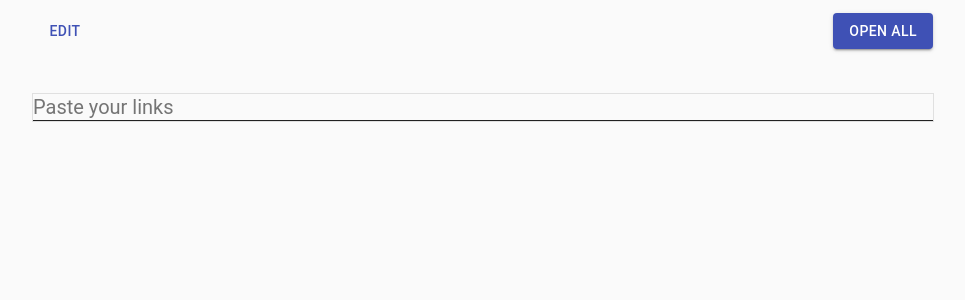
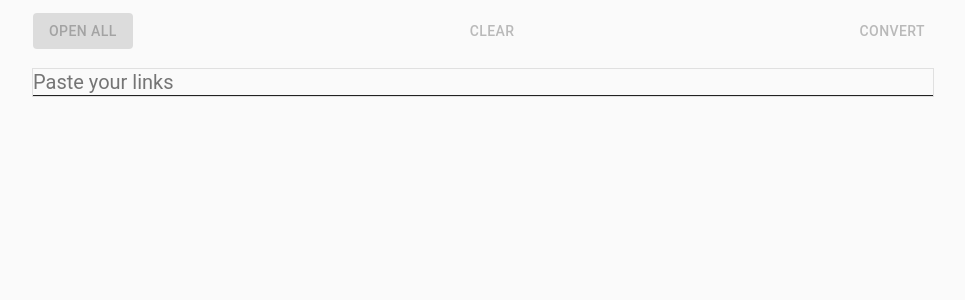
Before and after one commit to romakuchukov/link-opener, a JavaScript app: page / in a window 1280 px wide. Shown: the top 300 px of the page, without its empty margins (157-1122 px from the left). Built offline with nearby package versions, Linux system fonts and the light colour scheme.

Commit message:
Converted text box values to array

```diff
--- a/src/cmp/linkLoader.js
+++ b/src/cmp/linkLoader.js
@@ -1,4 +1,5 @@
 import { TextareaAutosize, withStyles, Button, CssBaseline } from '@material-ui/core';
+import Nav from './nav';
 
 const typography = {
   fontSize:20,
@@ -9,9 +10,10 @@ const typography = {
 };
 
 const styles = (theme) => ({
-  buttons: {
+  buttonsWrap: {
     display: 'flex',
     justifyContent: 'center',
+    marginBottom: 20,
     '& > *': { margin: 'auto' },
     '& button:first-of-type': { marginLeft: 0 },
     '& button:last-of-type': { marginRight: 0 },
@@ -34,7 +36,7 @@ const styles = (theme) => ({
     '& li': { listStyle: 'none' },
     '& a': { ...typography },
   },
-  textPane: { marginTop: '5%' },
+  textPane: { marginTop: '1%' },
   textArea: {
     position: 'absolute',
     resize: 'none',
@@ -51,43 +53,55 @@ const styles = (theme) => ({
 });
 
 const MaxHeightTextarea = (props) => {
-  const [state, setState] = React.useState({value: '', clsToggle: true});
+
+  const [state, setState] = React.useState({value: [], clsToggle: true});
+
   const {classes} = props;
+
+  const strToArray = (str) => str.replace(/\n/g, ' ').split(' ').filter(item => !!item);
 
   const parseLinks = (e) => {
     const { value } = e.target;
-    setState(prevState => ({ ...prevState, value }));
+
+    setState({value:strToArray(value)});
+
   }
 
-  const mergeCls = (...classList) => classList.filter(item => item).join(' ');
+  const mergeCls = (...clsList) => clsList.filter(item => item).join(' ');
 
 
   const toggle = () => {
     setState(prevState => ({ ...prevState, clsToggle: !prevState.clsToggle }));
   }
 
-  const list = (value) => value.split("\n").filter(item => !!item);
   const open = (state) => {
-    if(list(state.value).length > 0) {
-      list(state.value).map(item => {
-        console.log(state.value)
-        setState(prevState => ({ ...prevState, value: prevState.value.replace(item,'') }));
-        console.log(state.value)
-        //window.open(item.trim());
-        console.log(item.trim().split("\n").filter(item => !!item));
+    if(state.value.length > 0) {
+      state.value.map(item => {
+        setState(prevState => ({
+          ...prevState, value: prevState.value.filter(val => val !== item)
+        }));
+        window.open(item.trim());
       });
     }
+    if(!state.clsToggle) toggle();
   }
+
+  const clear = () => {
+    setState({value: []});
+  }
+  const list = state.value;
+
   return (
     <React.Fragment>
       <CssBaseline />
-      <div className={classes.buttons}>
-        <Button onClick={toggle} color="primary">Edit</Button>
-        <Button onClick={() => open(state)} variant="contained" color="primary">Open All</Button>
+      <div className={classes.buttonsWrap}>
+        <Button onClick={() => open(state)} variant="contained" disabled={!list.length}>Open All</Button>
+        <Button onClick={clear} disabled={!list.length}>Clear</Button>
+        <Button onClick={toggle} disabled={!list.length}>Convert</Button>
       </div>
       <div className={classes.textPane}>
         <TextareaAutosize
-          value={state.value}
+          value={list.join("\n")}
           onPaste={toggle}
           onChange={(e) => parseLinks(e)}
           className={mergeCls(classes.textArea, classes.common, state.clsToggle && classes.visible)}
@@ -95,7 +109,7 @@ const MaxHeightTextarea = (props) => {
           placeholder="Paste your links"
         />
         <ul className={mergeCls(classes.list, classes.common, !state.clsToggle && classes.visible)}>
-          {state.value && list(state.value).map((item,key) => <li key={key}><a href={item.trim()}>{item.trim()}</a></li>)}
+          {list.map((item, key) => <li key={key}><a href={item}>{item}</a></li>)}
         </ul>
       </div>
     </React.Fragment>
@@ -105,11 +119,9 @@ const MaxHeightTextarea = (props) => {
 export default withStyles(styles)(MaxHeightTextarea);
 /*
 
- https://create-react-app.dev/docs/making-a-progressive-web-app/
-https://css-tricks.com/snippets/css/a-guide-to-flexbox/#flexbox-background
-https://www.tutorialrepublic.com/faq/how-to-disable-resizable-property-of-textarea-using-css.php
-https://www.w3schools.com/cssref/css3_pr_resize.asp
-https://www.w3docs.com/snippets/css/how-to-disable-the-resizing-of-the-textarea-element.html
-https://electrictoolbox.com/disable-textarea-resizing-safari-chrome/
+ http://localhost:8080/
+http://localhost:8080/
+ http://localhost:8080/
+http://localhost:8080/
 
 */
```
